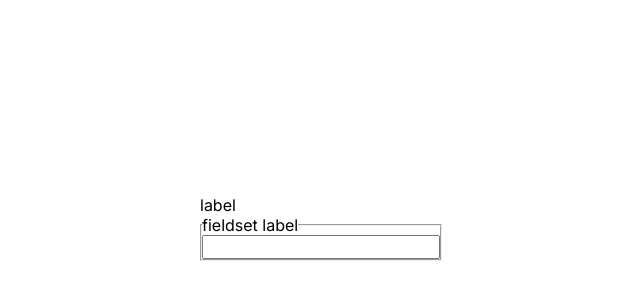
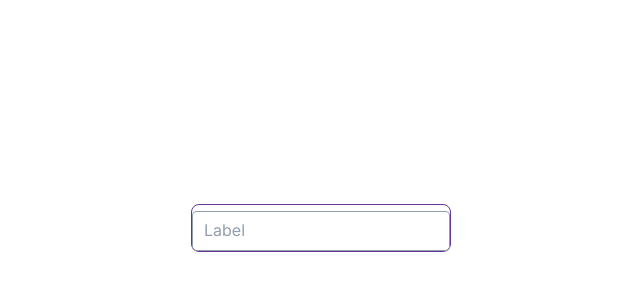
Before and after one commit to CodectiveOrg/pipelyze, a Next.js app: page / in a window 1280 px wide. Shown: the part 172-472 px from the top of the page, without its empty margins (319-959 px from the left). Built offline with nearby package versions, Linux system fonts and the light colour scheme.

Commit message:
style: build basic style for text field

```diff
--- a/src/components/text-field/text-field.component.tsx
+++ b/src/components/text-field/text-field.component.tsx
@@ -1,5 +1,4 @@
 'use client'
-
 import React, { ReactElement } from 'react';
 import clsx from 'clsx';
 
@@ -7,18 +6,32 @@ import styles from './text-field.module.css';
 
 export default function TextFieldComponent(): ReactElement {
 
+
   return (
     <div className={clsx(styles.wrapper)}>
-      <label>label</label>
-      <div>
-        <fieldset>
-          <input type="text" />
-          <legend>
-            <span>fieldset label</span>
+
+
+      <div className={clsx(styles.outlinedInput)}>
+        <label
+          className={clsx(
+            styles.label)}
+        >
+          Label
+        </label>
+        <input
+          className={clsx(styles.input)}
+          // onFocus={}
+          // onBlur={}
+          // value={}
+          // onChange={}
+          // {...otherProps}
+        />
+        <fieldset className={styles.fieldset}>
+          <legend className={styles.legend}>
+            <span>inactive </span>
           </legend>
         </fieldset>
       </div>
-
     </div>
   );
 }
--- a/src/components/text-field/text-field.module.css
+++ b/src/components/text-field/text-field.module.css
@@ -0,0 +1,65 @@
+.wrapper {
+  position: relative;
+  display: inline-flex;
+  flex-direction: column;
+  /* width: 100%; */
+  margin: 16px 0;
+}
+
+.label {
+  position: absolute;
+  top: 15px;
+  left: 12px;
+  font-size: 1rem;
+  color: var(--palette-text-disabled);
+  pointer-events: none;
+  transform-origin: center;
+  transition: all 0.2s ease;
+}
+
+.outlinedInput {
+  position: relative;
+  padding: 20px 12px 6px 12px;
+  transition: border-color 0.2s ease;
+  border: 1px solid rebeccapurple;
+  border-radius: 8px;
+}
+
+.input {
+  display: flex; justify-content: center; align-items: center;
+  appearance: none;
+  -webkit-appearance: none;
+  -moz-appearance: none;
+  border: none;
+  outline: none;
+  font-size: 1rem;
+  width: 100%;
+  background: transparent;
+  padding: 0;
+  margin: 0;
+}
+
+.fieldset {
+  position: absolute;
+  inset: 0;
+  margin: 0;
+  padding: 0 8px;
+  border: 1px solid var(--palette-text-disabled);
+  border-radius: 4px;
+  pointer-events: none;
+  transition: border-color 0.2s ease;
+}
+
+.legend {
+  font-size: 0.75rem;
+  max-width: 0.01px;
+  visibility: hidden;
+  height: 12px;
+  visibility: visible;
+}
+
+.legend span {
+  display: inline-block;
+  padding: 0 4px;
+  visibility: hidden;
+}
```
